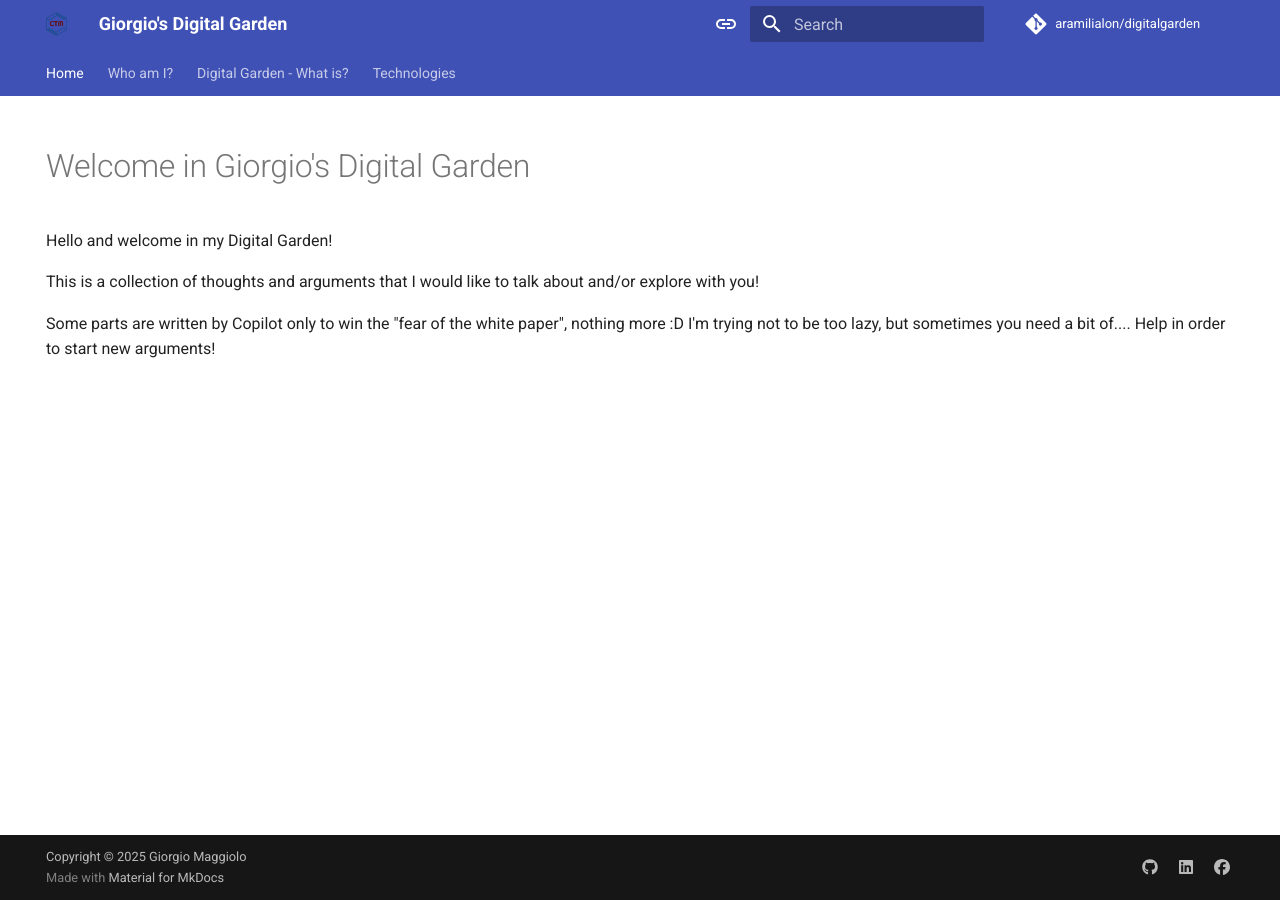
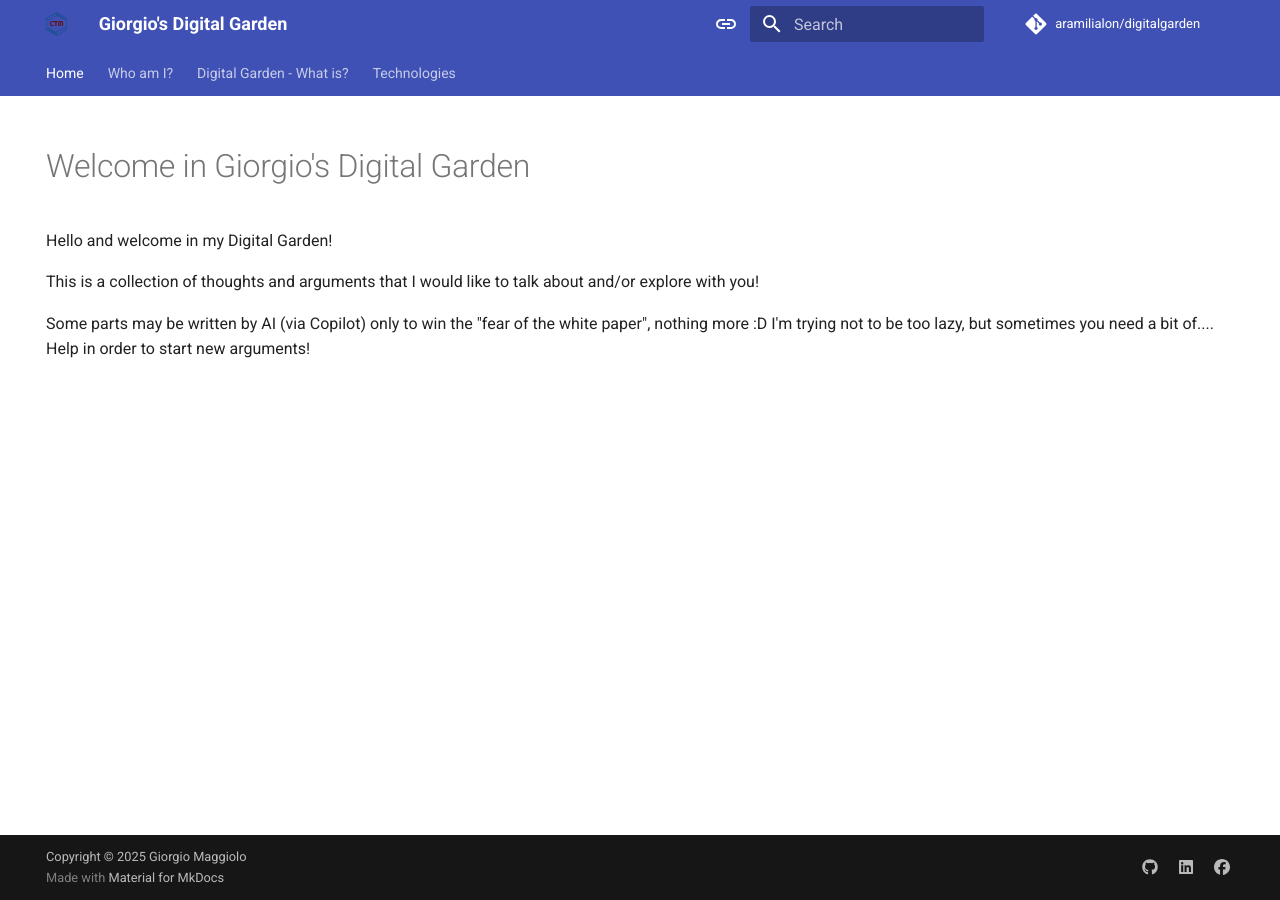
Before and after one commit to aramilialon/digitalgarden, an MkDocs documentation site: the page built from docs/index.md, in a window 1280 px wide. Built offline with MkDocs 1.6.1 and Material for MkDocs 9.7.7, drawn with Linux system fonts in a browser that asks for light colours; comment, search, counter and statistics services are not loaded.

Commit message:
fixed index page with a specification of the Copilot

```diff
--- a/docs/index.md
+++ b/docs/index.md
@@ -11,4 +11,4 @@ Hello and welcome in my Digital Garden!
 
 This is a collection of thoughts and arguments that I would like to talk about and/or explore with you!
 
-Some parts are written by Copilot only to win the "fear of the white paper", nothing more :D I'm trying not to be too lazy, but sometimes you need a bit of.... Help in order to start new arguments!
+Some parts may be written by AI (via Copilot) only to win the "fear of the white paper", nothing more :D I'm trying not to be too lazy, but sometimes you need a bit of.... Help in order to start new arguments!
```
